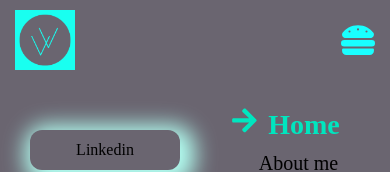
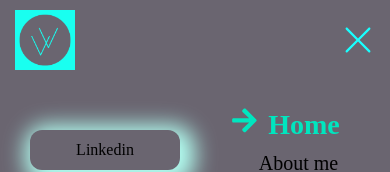
Before and after one commit to vivinohradova2/my-portfolio, a React (Create React App) app: page / in a window 390 px wide. Both pictures are taken after a click on the icon 358 px from the left and 40 px from the top of the page. Shown: the top 172 px of the page. Built offline with nearby package versions, Linux system fonts and the light colour scheme; a web font is replaced by a local one.

Commit message:
x on humburger

```diff
--- a/src/components/Header/Header.jsx
+++ b/src/components/Header/Header.jsx
@@ -1,6 +1,6 @@
 import { useState } from "react";
-import { FaHamburger } from "react-icons/fa";
-import { FaArrowRight } from "react-icons/fa";
+import { FaHamburger, FaArrowRight } from "react-icons/fa";
+import { RxCross1 } from "react-icons/rx";
 import styles from "./Header.module.scss";
 import logo from "../../assets/images/logo.png";
 
@@ -11,12 +11,6 @@ const Header = () => {
   const handleClickHamburger = () => {
     setIsOpen(!isOpen);
   };
-
-  // const handleNavClick = (index, sectionId) => {
-  //   setCurrentIndex(index);
-  //   document.getElementById(sectionId).scrollIntoView({ behavior: "smooth" });
-  //   setIsOpen(false);
-  // };
 
   const handleNavClick = (index, sectionId) => {
     setCurrentIndex(index);
@@ -43,8 +37,13 @@ const Header = () => {
             <img src={logo} alt="icon" />
 
             <nav className={styles.hamburger}>
-              <FaHamburger onClick={handleClickHamburger} />
+              {isOpen ? (
+                <RxCross1 onClick={handleClickHamburger} />
+              ) : (
+                <FaHamburger onClick={handleClickHamburger} />
+              )}
             </nav>
+
           </div>
           {/* Mobile */}
           <div className={styles.mobile}>
```
